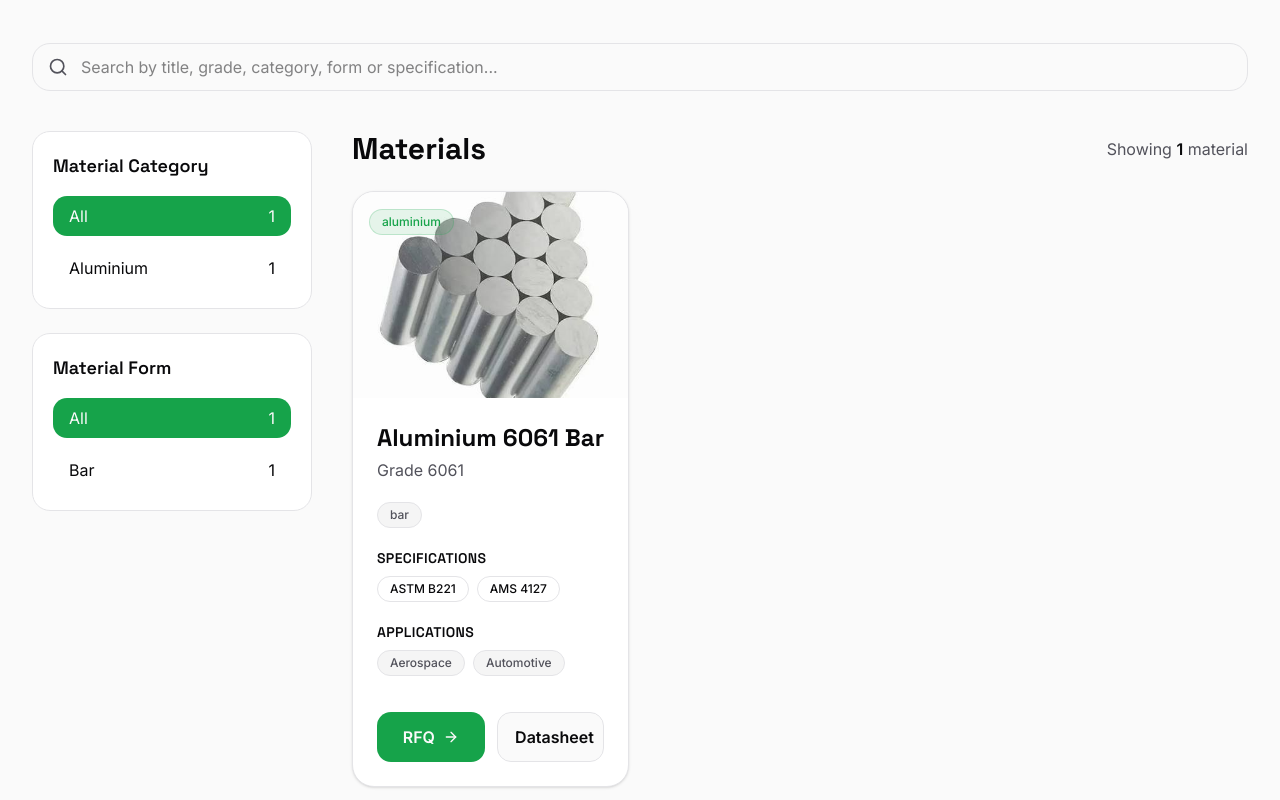
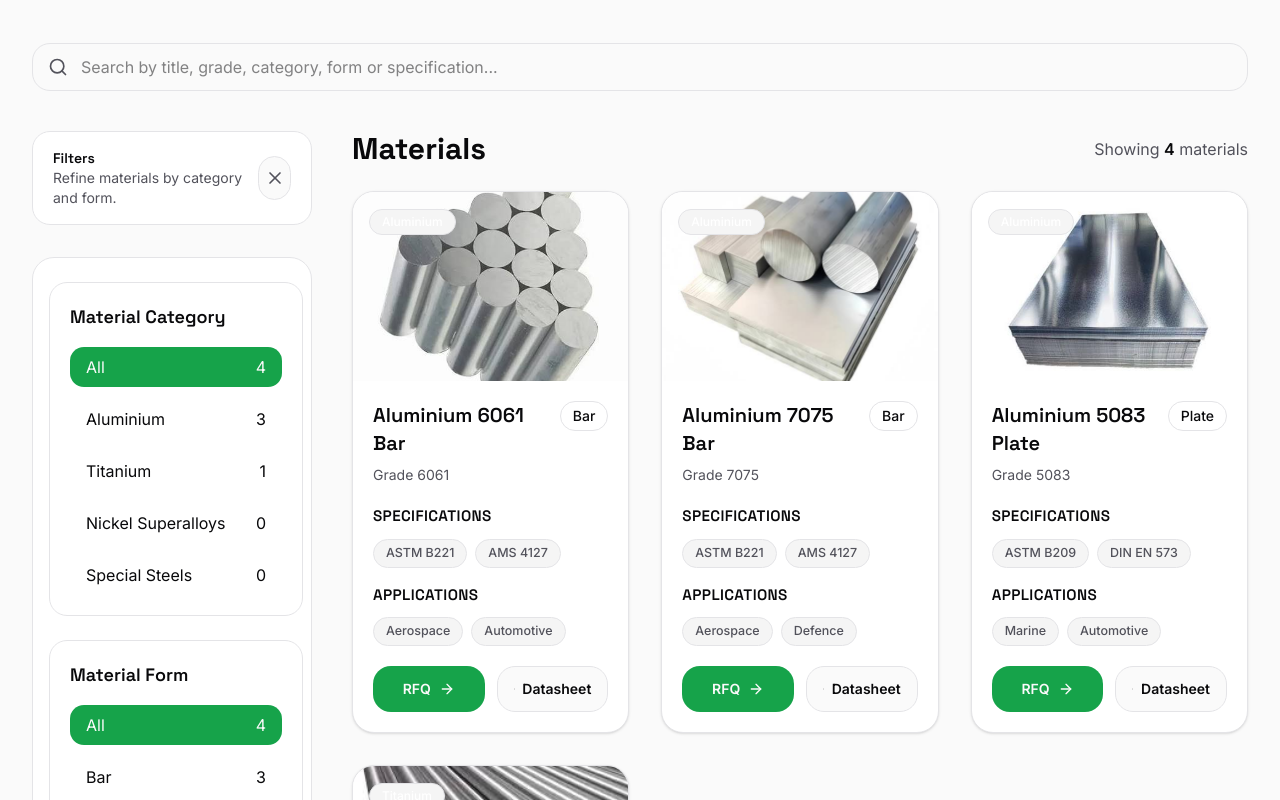
Before and after one commit to PurushottamPortfolio-Repo/alltinium, a Next.js app: page /materials in a window 1280 px wide. Shown: the part 720-1520 px from the top of the page. Built offline with nearby package versions, Linux system fonts and the light colour scheme.

Commit message:
material functions added

```diff
--- a/src/components/material/material-card.tsx
+++ b/src/components/material/material-card.tsx
@@ -7,12 +7,19 @@ import { ArrowRight, Download, FileText } from "lucide-react";
 
 import { Badge } from "@/components/ui/badge";
 import { Material } from "@/types/material";
+import { MATERIAL_CATEGORIES } from "@/data/materials/categories";
+import { MATERIAL_FORMS } from "@/data/materials/forms";
 
 interface MaterialCardProps {
   material: Material;
 }
 
 export function MaterialCard({ material }: MaterialCardProps) {
+  const categoryName =
+    MATERIAL_CATEGORIES.find((c) => c.id === material.category)?.name || material.category;
+
+  const formName = MATERIAL_FORMS.find((f) => f.id === material.form)?.name || material.form;
+
   return (
     <motion.article
       whileHover={{ y: -8 }}
@@ -20,11 +27,11 @@ export function MaterialCard({ material }: MaterialCardProps) {
         duration: 0.25,
         ease: "easeOut",
       }}
-      className="group overflow-hidden rounded-3xl border border-border bg-card shadow-sm transition-shadow hover:shadow-xl"
+      className="group h-full overflow-hidden rounded-3xl border border-border bg-card shadow-sm transition-shadow hover:shadow-xl"
     >
       {/* Image */}
 
-      <div className="relative aspect-[4/3] overflow-hidden">
+      <div className="relative aspect-[4/3] overflow-hidden sm:aspect-[16/11]">
         <Image
           src={material.image.src}
           alt={material.image.alt}
@@ -33,35 +40,42 @@ export function MaterialCard({ material }: MaterialCardProps) {
         />
 
         <div className="absolute left-4 top-4">
-          <Badge>{material.category}</Badge>
+          <Badge variant="custom">{categoryName}</Badge>
         </div>
       </div>
 
       {/* Content */}
 
-      <div className="space-y-5 p-6">
-        <div>
-          <h3 className="font-heading text-2xl font-bold text-foreground">{material.title}</h3>
+      <div className="flex h-full flex-col gap-5 p-4 sm:p-5">
+        <div className="flex flex-col gap-4 sm:flex-row sm:items-start sm:justify-between">
+          <div className="space-y-2">
+            <h3 className="font-heading text-lg font-semibold text-foreground sm:text-xl">
+              {material.title}
+            </h3>
 
-          <p className="font-body mt-1 text-muted-foreground">Grade {material.grade}</p>
+            <p className="font-body text-sm text-muted-foreground">Grade {material.grade}</p>
           </div>
 
           {/* Form */}
 
-        <div className="flex flex-wrap gap-2">
-          <Badge variant="secondary">{material.form}</Badge>
+          <div className="flex flex-wrap items-center gap-2">
+            <Badge variant="outline" className="text-xs sm:text-sm">
+              {formName}
+            </Badge>
+          </div>
         </div>
 
+        <div className="space-y-4">
           {/* Specifications */}
 
           <div>
-          <p className="font-heading mb-2 text-sm font-semibold uppercase tracking-wide">
+            <p className="font-heading mb-3 text-sm font-semibold uppercase tracking-wide text-foreground sm:text-[0.95rem]">
               Specifications
             </p>
 
             <div className="flex flex-wrap gap-2">
               {material.specifications.map((spec) => (
-              <Badge key={spec} variant="outline">
+                <Badge key={spec} variant="secondary" className="text-[0.68rem] sm:text-[0.78rem]">
                   {spec}
                 </Badge>
               ))}
@@ -71,39 +85,36 @@ export function MaterialCard({ material }: MaterialCardProps) {
           {/* Applications */}
 
           <div>
-          <p className="font-heading mb-2 text-sm font-semibold uppercase tracking-wide">
+            <p className="font-heading mb-3 text-sm font-semibold uppercase tracking-wide text-foreground sm:text-[0.95rem]">
               Applications
             </p>
 
             <div className="flex flex-wrap gap-2">
               {material.applications.map((app) => (
-              <Badge key={app} variant="secondary">
+                <Badge key={app} variant="secondary" className="text-[0.68rem] sm:text-[0.78rem]">
                   {app}
                 </Badge>
               ))}
             </div>
           </div>
+        </div>
 
         {/* Actions */}
 
-        <div className="grid grid-cols-2 gap-3 pt-4">
-          {/* RFQ */}
-
+        <div className="grid gap-3 sm:grid-cols-2">
           <Link
             href="/contact"
-            className="group/button inline-flex items-center justify-center gap-2 rounded-xl bg-primary px-5 py-3 font-body font-semibold text-primary-foreground transition-all duration-300 hover:-translate-y-1 hover:bg-primary/90 hover:shadow-lg active:scale-95"
+            className="group/button inline-flex min-h-[44px] items-center justify-center gap-2 rounded-2xl bg-primary px-4 py-3 text-sm font-semibold text-primary-foreground transition-all duration-300 hover:-translate-y-1 hover:bg-primary/90 hover:shadow-lg active:scale-95"
           >
             RFQ
             <ArrowRight className="h-4 w-4 transition-transform duration-300 group-hover/button:translate-x-1" />
           </Link>
 
-          {/* Datasheet */}
-
           <Link
             href={material.datasheet.file}
             target="_blank"
             rel="noopener noreferrer"
-            className="group/button inline-flex items-center justify-center gap-2 rounded-xl border border-border bg-background px-5 py-3 font-body font-semibold text-foreground transition-all duration-300 hover:-translate-y-1 hover:border-primary hover:bg-primary/5 hover:text-primary hover:shadow-lg active:scale-95"
+            className="group/button inline-flex min-h-[44px] items-center justify-center gap-2 rounded-2xl border border-border bg-background px-4 py-3 text-sm font-semibold text-foreground transition-all duration-300 hover:-translate-y-1 hover:border-primary hover:bg-primary/5 hover:text-primary hover:shadow-lg active:scale-95"
           >
             <FileText className="h-4 w-4 transition-transform duration-300 group-hover/button:rotate-6" />
             Datasheet
--- a/src/components/material/material-page.tsx
+++ b/src/components/material/material-page.tsx
@@ -1,4 +1,6 @@
 "use client";
+
+import { useState } from "react";
 
 import { assets } from "@/assets";
 import { MATERIALS } from "@/data/materials/materials";
@@ -8,9 +10,15 @@ import { MaterialSearch } from "@/components/material/material-search";
 import { MaterialFilter } from "@/components/material/material-filter";
 import { MaterialGrid } from "@/components/material/material-grid";
 
+import { cn } from "@/lib/utils";
 import { useMaterialFilter } from "@/hooks/use-material-filter";
+import { MATERIAL_CATEGORIES } from "@/data/materials/categories";
+import { MATERIAL_FORMS } from "@/data/materials/forms";
+import { SlidersHorizontal, X } from "lucide-react";
 
 export function MaterialPage() {
+  const [sidebarOpen, setSidebarOpen] = useState(true);
+
   const {
     search,
     setSearch,
@@ -27,6 +35,8 @@ export function MaterialPage() {
     formCounts,
   } = useMaterialFilter({
     materials: MATERIALS,
+    allCategories: MATERIAL_CATEGORIES.map((c) => c.id),
+    allForms: MATERIAL_FORMS.map((f) => f.id),
   });
 
   return (
@@ -61,7 +71,35 @@ export function MaterialPage() {
           <div className="grid gap-10 lg:grid-cols-[280px_1fr]">
             {/* Sidebar */}
 
-            <aside className="space-y-6 lg:sticky lg:top-28 lg:self-start">
+            <aside className="lg:sticky lg:top-28 lg:self-start">
+              <div className="flex items-center justify-between gap-4 rounded-2xl border border-border bg-card px-5 py-4">
+                <div>
+                  <p className="font-heading text-sm font-semibold">Filters</p>
+                  <p className="text-sm text-muted-foreground">
+                    Refine materials by category and form.
+                  </p>
+                </div>
+                <button
+                  type="button"
+                  onClick={() => setSidebarOpen((prev) => !prev)}
+                  className="inline-flex h-11 w-11 items-center justify-center rounded-full border border-border bg-background text-muted-foreground transition hover:bg-muted hover:text-foreground"
+                  aria-label={sidebarOpen ? "Close filters" : "Open filters"}
+                >
+                  {sidebarOpen ? (
+                    <X className="h-5 w-5" />
+                  ) : (
+                    <SlidersHorizontal className="h-5 w-5" />
+                  )}
+                </button>
+              </div>
+
+              <div
+                className={cn(
+                  "mt-6 overflow-hidden rounded-3xl border border-border bg-card transition-all duration-300 lg:mt-8",
+                  sidebarOpen ? "max-h-[calc(100vh-10rem)] opacity-100" : "max-h-0 opacity-0",
+                )}
+              >
+                <div className="space-y-6 overflow-y-auto px-4 py-6 pr-2 lg:max-h-[calc(100vh-12rem)]">
                   <MaterialFilter
                     title="Material Category"
                     selected={selectedCategory}
@@ -75,6 +113,8 @@ export function MaterialPage() {
                     onSelect={setSelectedForm}
                     items={formCounts}
                   />
+                </div>
+              </div>
             </aside>
 
             {/* Content */}
--- a/src/components/sections/materials.tsx
+++ b/src/components/sections/materials.tsx
@@ -1,10 +1,31 @@
 "use client";
 
+import { useEffect, useState } from "react";
 import Link from "next/link";
 import { motion } from "framer-motion";
 import { ArrowRight } from "lucide-react";
 
+import { MaterialGrid } from "@/components/material/material-grid";
+import { loadFeaturedMaterials } from "@/data/materials/loader";
+import type { Material } from "@/types/material";
+
 export function MaterialsSection() {
+  const [materials, setMaterials] = useState<Material[]>([]);
+
+  useEffect(() => {
+    let isMounted = true;
+
+    loadFeaturedMaterials(3).then((loaded) => {
+      if (isMounted) {
+        setMaterials(loaded);
+      }
+    });
+
+    return () => {
+      isMounted = false;
+    };
+  }, []);
+
   return (
     <section className="relative py-10">
       <div className="container">
@@ -38,7 +59,15 @@ export function MaterialsSection() {
           </Link>
         </motion.div>
 
-        {/* Cards */}
+        {materials.length > 0 ? (
+          <div className="mb-8">
+            <MaterialGrid materials={materials} />
+          </div>
+        ) : (
+          <div className="rounded-3xl border border-border bg-card p-8 text-center text-muted-foreground">
+            Loading materials...
+          </div>
+        )}
       </div>
     </section>
   );
--- a/src/components/ui/badge.tsx
+++ b/src/components/ui/badge.tsx
@@ -4,7 +4,7 @@ interface BadgeProps {
   children: React.ReactNode;
   dot?: boolean;
   className?: string;
-  variant?: "default" | "secondary" | "outline" | "success";
+  variant?: "default" | "secondary" | "outline" | "success" | "custom";
 }
 
 export function Badge({ children, dot = false, className, variant = "default" }: BadgeProps) {
@@ -16,6 +16,9 @@ export function Badge({ children, dot = false, className, variant = "default" }:
         {
           // Primary
           "border border-primary/20 bg-primary/10 text-primary": variant === "default",
+
+          // Custom
+          "border border-border bg-muted text-muted-foreground text-white": variant === "custom",
 
           // Neutral
           "border border-border bg-muted text-muted-foreground": variant === "secondary",
--- /dev/null
+++ b/src/data/materials/aluminium.ts
@@ -0,0 +1,67 @@
+import { Material } from "@/types/material";
+import { assets } from "@/assets";
+
+export const ALUMINIUM_MATERIALS: Material[] = [
+  {
+    id: "alu-6061-bar",
+    title: "Aluminium 6061 Bar",
+    category: "aluminium",
+    form: "bar",
+    grade: "6061",
+    specifications: ["ASTM B221", "AMS 4127"],
+    applications: ["Aerospace", "Automotive"],
+    image: {
+      id: "alu-6061-bar-image",
+      src: assets.materials.aluminium.bar6061,
+      alt: "Aluminium 6061 Bar",
+      isPrimary: true,
+    },
+    datasheet: {
+      title: "Aluminium 6061 Bar Datasheet",
+      file: "/datasheets/aluminium/6061-bar.pdf",
+    },
+    description:
+      "Heat-treatable aluminium alloy with excellent strength, corrosion resistance and machinability.",
+    featured: true,
+  },
+  {
+    id: "alu-7075-bar",
+    title: "Aluminium 7075 Bar",
+    category: "aluminium",
+    form: "bar",
+    grade: "7075",
+    specifications: ["ASTM B221", "AMS 4127"],
+    applications: ["Aerospace", "Defence"],
+    image: {
+      id: "alu-7075-bar-image",
+      src: assets.materials.aluminium.bar7075,
+      alt: "Aluminium 7075 Bar",
+    },
+    datasheet: {
+      title: "Aluminium 7075 Bar Datasheet",
+      file: "/datasheets/aluminium/7075-bar.pdf",
+    },
+    description:
+      "High-strength aluminium alloy used in demanding aerospace and defence components.",
+  },
+  {
+    id: "alu-5083-plate",
+    title: "Aluminium 5083 Plate",
+    category: "aluminium",
+    form: "plate",
+    grade: "5083",
+    specifications: ["ASTM B209", "DIN EN 573"],
+    applications: ["Marine", "Automotive"],
+    image: {
+      id: "alu-5083-plate-image",
+      src: assets.materials.aluminium.plate5083,
+      alt: "Aluminium 5083 Plate",
+    },
+    datasheet: {
+      title: "Aluminium 5083 Plate Datasheet",
+      file: "/datasheets/aluminium/5083-plate.pdf",
+    },
+    description:
+      "Excellent corrosion resistance and weldability for marine and structural applications.",
+  },
+];
--- /dev/null
+++ b/src/data/materials/loader.ts
@@ -0,0 +1,32 @@
+import type { Material } from "@/types/material";
+
+export async function loadAllMaterials(): Promise<Material[]> {
+  const [
+    { ALUMINIUM_MATERIALS },
+    { TITANIUM_MATERIALS },
+    { NICKEL_SUPERALLOYS_MATERIALS },
+    { SPECIAL_STEELS_MATERIALS },
+  ] = await Promise.all([
+    import("./aluminium"),
+    import("./titanium"),
+    import("./nickel-superalloys"),
+    import("./special-steels"),
+  ]);
+
+  return [
+    ...ALUMINIUM_MATERIALS,
+    ...TITANIUM_MATERIALS,
+    ...NICKEL_SUPERALLOYS_MATERIALS,
+    ...SPECIAL_STEELS_MATERIALS,
+  ];
+}
+
+export async function loadFeaturedMaterials(limit = 3): Promise<Material[]> {
+  const materials = await loadAllMaterials();
+  return materials.filter((material) => material.featured).slice(0, limit);
+}
+
+export async function loadMaterialsByCategory(category: string): Promise<Material[]> {
+  const materials = await loadAllMaterials();
+  return materials.filter((material) => material.category === category);
+}
--- a/src/data/materials/materials.ts
+++ b/src/data/materials/materials.ts
@@ -1,37 +1,12 @@
 import { Material } from "@/types/material";
-import { assets } from "@/assets";
+import { ALUMINIUM_MATERIALS } from "./aluminium";
+import { TITANIUM_MATERIALS } from "./titanium";
+import { NICKEL_SUPERALLOYS_MATERIALS } from "./nickel-superalloys";
+import { SPECIAL_STEELS_MATERIALS } from "./special-steels";
 
 export const MATERIALS: Material[] = [
-  {
-    id: "alu-6061-bar",
-
-    title: "Aluminium 6061 Bar",
-
-    category: "aluminium",
-
-    form: "bar",
-
-    grade: "6061",
-
-    specifications: ["ASTM B221", "AMS 4127"],
-
-    applications: ["Aerospace", "Automotive"],
-
-    image: {
-      id: "alu-6061-bar-image",
-      src: assets.materials.aluminium.bar6061,
-      alt: "Aluminium 6061 Bar",
-      isPrimary: true,
-    },
-
-    datasheet: {
-      title: "Aluminium 6061 Bar Datasheet",
-      file: "/datasheets/aluminium/6061-bar.pdf",
-    },
-
-    description:
-      "Heat-treatable aluminium alloy with excellent strength, corrosion resistance and machinability.",
-
-    featured: true,
-  },
+  ...ALUMINIUM_MATERIALS,
+  ...TITANIUM_MATERIALS,
+  ...NICKEL_SUPERALLOYS_MATERIALS,
+  ...SPECIAL_STEELS_MATERIALS,
 ];
--- /dev/null
+++ b/src/data/materials/nickel-superalloys.ts
@@ -0,0 +1,3 @@
+import { Material } from "@/types/material";
+
+export const NICKEL_SUPERALLOYS_MATERIALS: Material[] = [];
--- /dev/null
+++ b/src/data/materials/special-steels.ts
@@ -0,0 +1,3 @@
+import { Material } from "@/types/material";
+
+export const SPECIAL_STEELS_MATERIALS: Material[] = [];
--- /dev/null
+++ b/src/data/materials/titanium.ts
@@ -0,0 +1,24 @@
+import { Material } from "@/types/material";
+import { assets } from "@/assets";
+
+export const TITANIUM_MATERIALS: Material[] = [
+  {
+    id: "ti-grade2-bar",
+    title: "Titanium Grade 2 Bar",
+    category: "titanium",
+    form: "bar",
+    grade: "Grade 2",
+    specifications: ["ASTM B348"],
+    applications: ["Aerospace", "Medical"],
+    image: {
+      id: "ti-grade2-bar-image",
+      src: assets.materials.titanium.grade2Bar,
+      alt: "Titanium Grade 2 Bar",
+    },
+    datasheet: {
+      title: "Titanium Grade 2 Bar Datasheet",
+      file: "/datasheets/titanium/grade2-bar.pdf",
+    },
+    description: "Commercially pure titanium with excellent corrosion resistance and formability.",
+  },
+];
--- a/src/hooks/use-material-filter.ts
+++ b/src/hooks/use-material-filter.ts
@@ -6,9 +6,11 @@ import { Material } from "@/types/material";
 
 interface UseMaterialFilterProps {
   materials: Material[];
+  allCategories?: string[];
+  allForms?: string[];
 }
 
-export function useMaterialFilter({ materials }: UseMaterialFilterProps) {
+export function useMaterialFilter({ materials, allCategories, allForms }: UseMaterialFilterProps) {
   const [search, setSearch] = useState("");
   const [debouncedSearch, setDebouncedSearch] = useState("");
 
@@ -29,22 +31,36 @@ export function useMaterialFilter({ materials }: UseMaterialFilterProps) {
   const categoryCounts = useMemo(() => {
     const counts: Record<string, number> = {};
 
+    // initialize counts from provided category list so every category is shown
+    if (allCategories && allCategories.length > 0) {
+      allCategories.forEach((c) => {
+        counts[c] = 0;
+      });
+    }
+
     materials.forEach((material) => {
       counts[material.category] = (counts[material.category] || 0) + 1;
     });
 
     return counts;
-  }, [materials]);
+  }, [materials, allCategories]);
 
   const formCounts = useMemo(() => {
     const counts: Record<string, number> = {};
+
+    // initialize counts from provided form list so every form is shown
+    if (allForms && allForms.length > 0) {
+      allForms.forEach((f) => {
+        counts[f] = 0;
+      });
+    }
 
     materials.forEach((material) => {
       counts[material.form] = (counts[material.form] || 0) + 1;
     });
 
     return counts;
-  }, [materials]);
+  }, [materials, allForms]);
 
   // Filter
 
--- a/src/types/material.ts
+++ b/src/types/material.ts
@@ -9,6 +9,8 @@ export interface MaterialForm {
   name: string;
   description?: string;
 }
+
+import { StaticImageData } from "next/image";
 
 export interface MaterialSpecification {
   id: string;
@@ -23,7 +25,7 @@ export interface MaterialApplication {
 
 export interface MaterialImage {
   id: string;
-  src: string;
+  src: string | StaticImageData;
   alt: string;
   isPrimary?: boolean;
 }
```
Lines whose indentation alone changed are shown as unchanged.
